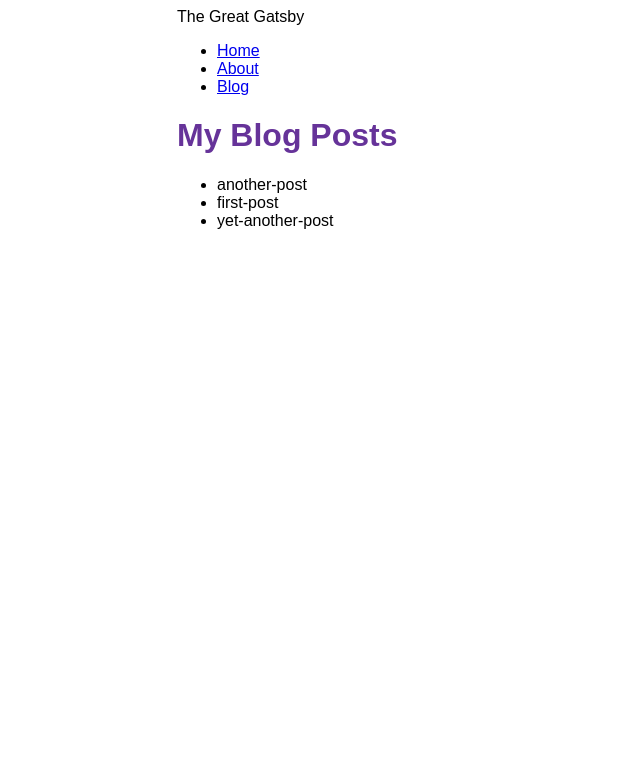
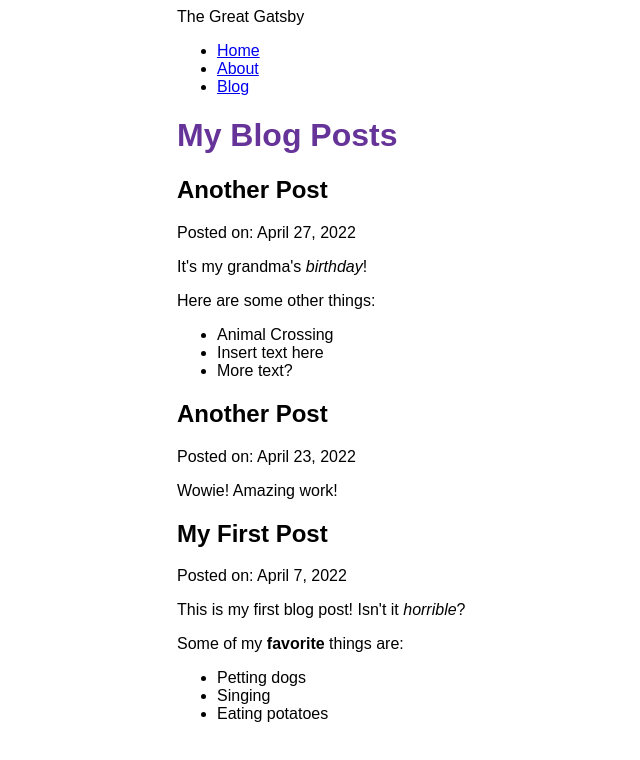
Before and after one commit to ramyarajasekaran/the-greate-gatsby, a Gatsby site: page /blog in a window 1280 px wide. Shown: the whole page, without its empty margins (213-853 px from the left). Built offline with nearby package versions, Linux system fonts and the light colour scheme; Gatsby itself is replaced by a stand-in of ours.

Commit message:
part 5 of tutorial done

```diff
--- a/blog/another-post.mdx
+++ b/blog/another-post.mdx
@@ -0,0 +1,12 @@
+---
+title: "Another Post"
+date: "2022-04-27"
+---
+
+It's my grandma's *birthday*!
+
+Here are some other things:
+
+* Animal Crossing
+* Insert text here
+* More text?
--- a/blog/first-post.mdx
+++ b/blog/first-post.mdx
@@ -0,0 +1,12 @@
+---
+title: "My First Post"
+date: "2022-04-07"
+---
+
+This is my first blog post! Isn't it *horrible*?
+
+Some of my **favorite** things are:
+
+* Petting dogs
+* Singing
+* Eating potatoes
--- a/blog/yet-another-post.mdx
+++ b/blog/yet-another-post.mdx
@@ -0,0 +1,6 @@
+---
+title: "Another Post"
+date: "2022-04-23"
+---
+
+Wowie! Amazing work!
--- a/gatsby-config.js
+++ b/gatsby-config.js
@@ -7,11 +7,12 @@
     "gatsby-plugin-image",
     "gatsby-plugin-sharp",
     {
-      resolve: "gatsby-source-filesystem",
+      resolve: `gatsby-source-filesystem`,
       options: {
         name: `blog`,
         path: `${__dirname}/blog`,
-      }
-    }
+      },
+    },
+    "gatsby-plugin-mdx",
   ],
 }
--- a/package.json
+++ b/package.json
@@ -15,8 +15,11 @@
     "clean": "gatsby clean"
   },
   "dependencies": {
+    "@mdx-js/mdx": "^1.6.22",
+    "@mdx-js/react": "^1.6.22",
     "gatsby": "^4.11.2",
     "gatsby-plugin-image": "^2.11.1",
+    "gatsby-plugin-mdx": "^3.11.1",
     "gatsby-plugin-sharp": "^4.11.1",
     "gatsby-source-filesystem": "^4.11.1",
     "react": "^17.0.1",
--- a/src/pages/blog.js
+++ b/src/pages/blog.js
@@ -1,31 +1,40 @@
 import * as React from 'react'
 import { graphql } from 'gatsby'
 import Layout from '../components/layout'
+import { MDXRenderer } from 'gatsby-plugin-mdx'
 
 const BlogPage = ({ data }) => {
     return (
         <Layout pageTitle="My Blog Posts">
-            <ul>
                 {
-                    data.allFile.nodes.map(node => (
-                        <li key={node.name}>
-                            {node.name}
-                        </li>
+                    data.allMdx.nodes.map(node => (
+                        <article key={node.id}>
+                            <h2>{node.frontmatter.title}</h2>
+                            <p>Posted on: {node.frontmatter.date}</p>
+                            <MDXRenderer>
+                                {node.body}
+                            </MDXRenderer>
+                        </article>
                     ))
                 }
-            </ul>
         </Layout>
     )
 }
 
 export const query = graphql`
 query {
-    allFile {
+    allMdx(sort: {fields: frontmatter___date, order: DESC}) {
       nodes {
-        name
+        frontmatter {
+          date(formatString: "MMMM D, YYYY")
+          title
+        }
+        id
+        body
       }
     }
   }
+
   `
 
 export default BlogPage
```
Also changed, not shown: 1 other file.
